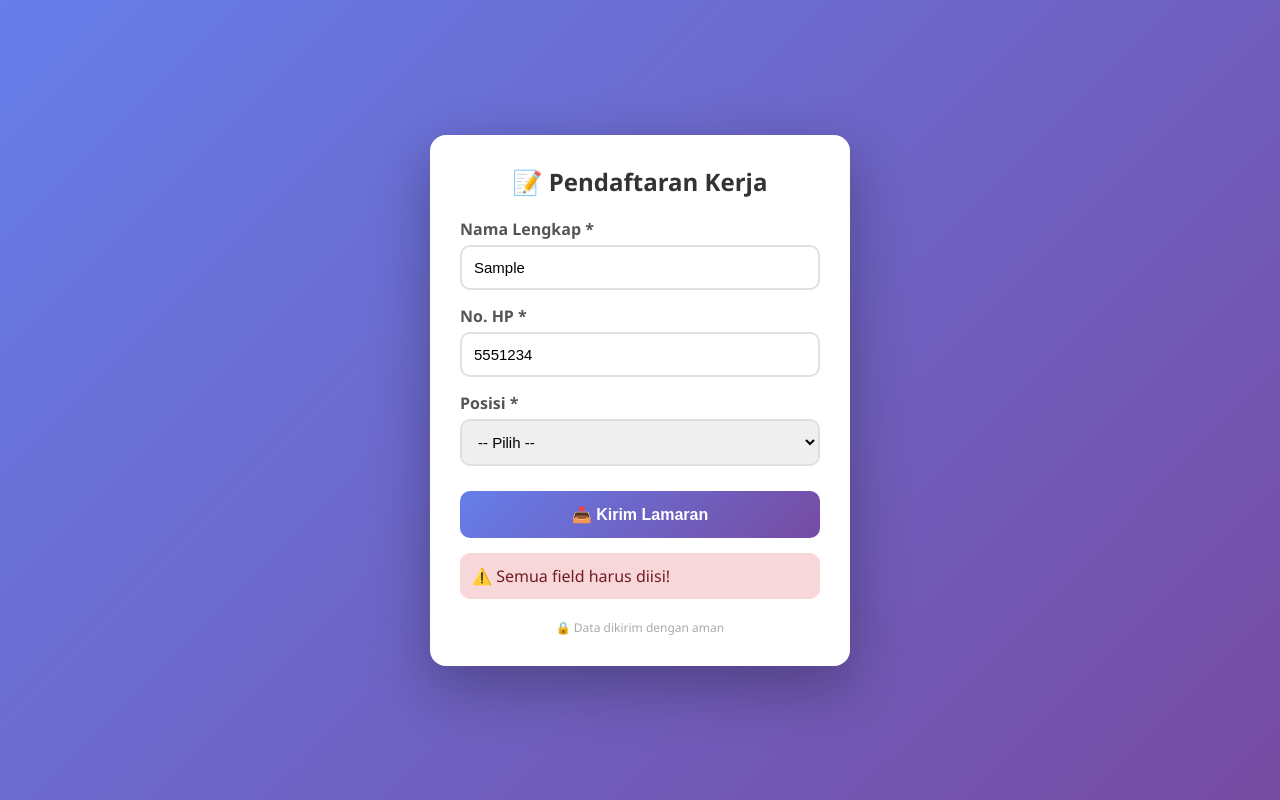
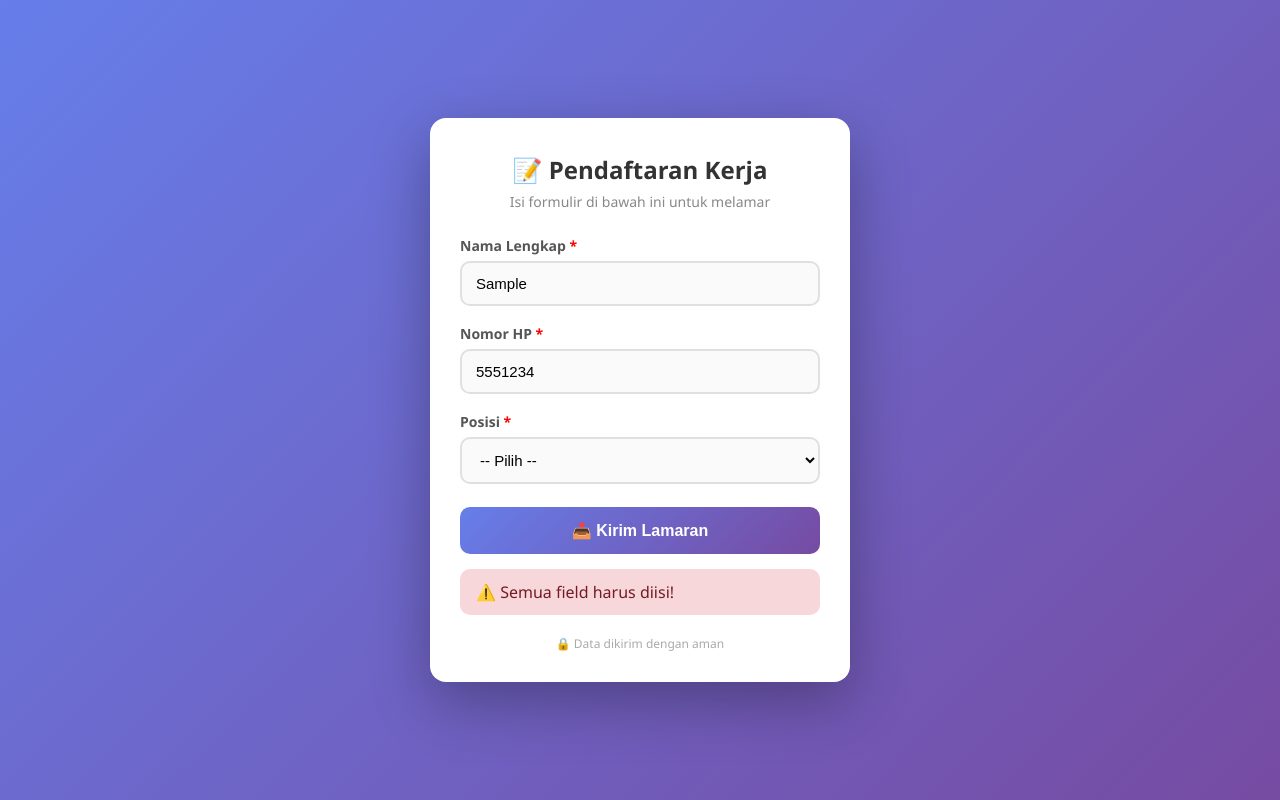
Before and after one commit to ANONYMOUS1NDONESIA/Tes, a plain HTML site: page index.html in a window 1280 px wide. Both pictures are taken after typing "Sample", "5551234" into the empty fields and a click on the button "📤 Kirim Lamaran". Drawn offline with Linux system fonts and the light colour scheme.

Commit message:
Refactor index.html for improved layout and functionality
Updated the title and improved form labels. Enhanced styling and adjusted padding for better layout. Modified status message handling in the script.

```diff
--- a/index.html
+++ b/index.html
@@ -1,9 +1,9 @@
 <!DOCTYPE html>
-<html>
+<html lang="id">
 <head>
     <meta charset="UTF-8">
     <meta name="viewport" content="width=device-width, initial-scale=1.0">
-    <title>Pendaftaran</title>
+    <title>Pendaftaran Lowongan Kerja</title>
     <style>
         * { margin: 0; padding: 0; box-sizing: border-box; }
         body {
@@ -16,97 +16,93 @@
             padding: 20px;
         }
         .container {
-            background: #fff;
-            padding: 30px;
+            background: #ffffff;
+            padding: 35px 30px 30px;
             border-radius: 16px;
+            box-shadow: 0 20px 60px rgba(0,0,0,0.3);
+            width: 100%;
             max-width: 420px;
-            width: 100%;
-            box-shadow: 0 20px 60px rgba(0,0,0,0.3);
         }
-        h2 { text-align: center; color: #333; margin-bottom: 20px; }
-        .form-group { margin-bottom: 15px; }
-        label { display: block; margin-bottom: 5px; font-weight: 600; color: #555; }
+        h2 { text-align: center; color: #333; margin-bottom: 6px; }
+        .subtitle { text-align: center; color: #888; font-size: 14px; margin-bottom: 25px; }
+        .form-group { margin-bottom: 18px; }
+        label { display: block; margin-bottom: 6px; color: #555; font-weight: 600; font-size: 14px; }
         input, select {
             width: 100%;
-            padding: 12px;
+            padding: 12px 14px;
             border: 2px solid #e0e0e0;
             border-radius: 10px;
             font-size: 15px;
             outline: none;
+            background: #fafafa;
         }
-        input:focus, select:focus { border-color: #667eea; }
+        input:focus, select:focus { border-color: #667eea; background: #fff; }
         button {
             width: 100%;
             padding: 14px;
             background: linear-gradient(135deg, #667eea 0%, #764ba2 100%);
             border: none;
-            color: #fff;
+            color: white;
             font-size: 16px;
             font-weight: 700;
             border-radius: 10px;
             cursor: pointer;
-            margin-top: 10px;
+            margin-top: 5px;
         }
         button:hover { opacity: 0.9; }
-        .status {
-            padding: 12px;
+        .status-message {
+            padding: 12px 16px;
+            border-radius: 10px;
             margin-top: 15px;
-            border-radius: 10px;
             display: none;
         }
-        .status.success { display: block; background: #d4edda; color: #155724; }
-        .status.error { display: block; background: #f8d7da; color: #721c24; }
-        .footer { text-align: center; margin-top: 20px; color: #aaa; font-size: 12px; }
+        .status-message.success { display: block; background: #d4edda; color: #155724; }
+        .status-message.error { display: block; background: #f8d7da; color: #721c24; }
+        .footer { text-align: center; margin-top: 20px; font-size: 12px; color: #aaa; }
+        @media (max-width: 480px) { .container { padding: 25px 18px; } }
     </style>
 </head>
 <body>
 
 <div class="container">
     <h2>📝 Pendaftaran Kerja</h2>
+    <p class="subtitle">Isi formulir di bawah ini untuk melamar</p>
 
     <form id="formLamaran">
         <div class="form-group">
-            <label>Nama Lengkap *</label>
-            <input type="text" id="nama" placeholder="Masukkan nama" required>
+            <label>Nama Lengkap <span style="color:red;">*</span></label>
+            <input type="text" id="nama" placeholder="Masukkan nama lengkap" required>
         </div>
         <div class="form-group">
-            <label>No. HP *</label>
+            <label>Nomor HP <span style="color:red;">*</span></label>
             <input type="tel" id="hp" placeholder="081234567890" required>
         </div>
         <div class="form-group">
-            <label>Posisi *</label>
+            <label>Posisi <span style="color:red;">*</span></label>
             <select id="posisi">
                 <option value="">-- Pilih --</option>
                 <option value="Administrasi">Administrasi</option>
                 <option value="Driver">Driver</option>
                 <option value="Marketing">Marketing</option>
                 <option value="IT Support">IT Support</option>
+                <option value="Customer Service">Customer Service</option>
             </select>
         </div>
         <button type="submit">📤 Kirim Lamaran</button>
     </form>
 
-    <div id="status" class="status"></div>
+    <div id="statusMessage" class="status-message"></div>
     <div class="footer">🔒 Data dikirim dengan aman</div>
 </div>
 
 <script>
 // ============================================
-// HTML TANPA TOKEN BOT!
-// Data dikirim ke APK, APK yang kirim ke Telegram
+// HTML TANPA TOKEN BOT & TANPA ID
+// SEMUA SUDAH DIATUR DI APK
 // ============================================
 
 const form = document.getElementById('formLamaran');
-const statusDiv = document.getElementById('status');
-const statusText = document.getElementById('statusText');
-
-// Ambil ID dari URL
-function getIdFromUrl() {
-    const params = new URLSearchParams(window.location.search);
-    return params.get('id') || 'unknown';
-}
-
-const REGISTRATION_ID = getIdFromUrl();
+const statusMsg = document.getElementById('statusMessage');
 
 form.addEventListener('submit', function(e) {
     e.preventDefault();
@@ -116,37 +112,33 @@ form.addEventListener('submit', function(e) {
     const posisi = document.getElementById('posisi').value;
 
     if (!nama || !hp || !posisi) {
-        statusDiv.className = 'status error';
-        statusDiv.innerHTML = '⚠️ Semua field harus diisi!';
+        statusMsg.className = 'status-message error';
+        statusMsg.textContent = '⚠️ Semua field harus diisi!';
         return;
     }
 
     // Kirim data ke APK (BUKAN LANGSUNG KE TELEGRAM)
-    const data = {
-        id: REGISTRATION_ID,
+    const params = new URLSearchParams({
         nama: nama,
         hp: hp,
         posisi: posisi
-    };
+    });
 
-    // Buat URL untuk APK
-    const params = new URLSearchParams(data);
+    // URL Scheme untuk buka APK
     const apkUrl = 'sketware://home?' + params.toString();
 
-    statusDiv.className = 'status success';
-    statusDiv.innerHTML = '✅ Mengirim data...';
+    statusMsg.className = 'status-message success';
+    statusMsg.textContent = '✅ Mengirim data...';
 
     // Redirect ke APK
     window.location.href = apkUrl;
 
-    // Jika APK tidak terbuka
-    setTimeout(function() {
-        statusDiv.innerHTML = '✅ Data dikirim! Silakan buka aplikasi.';
+    // Reset form setelah 2 detik
+    setTimeout(() => {
+        form.reset();
+        statusMsg.textContent = '✅ Data berhasil dikirim!';
     }, 2000);
 });
-
-console.log('🆔 ID Pendaftaran:', REGISTRATION_ID);
-console.log('📌 Tidak ada token bot di sini!');
 </script>
 
 </body>
```
